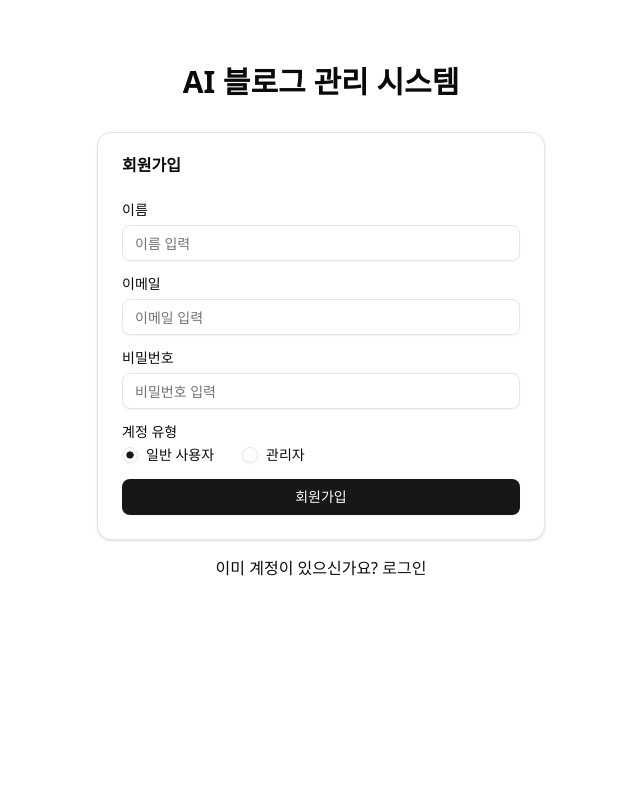
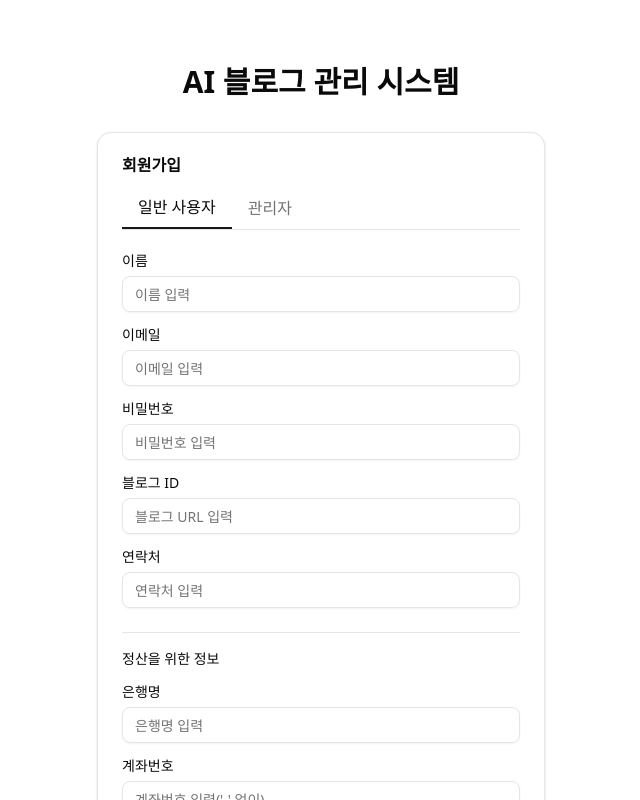
Before and after one commit to Han-Seung-Chan/AI-Blog, a Next.js app: page /register in a window 1280 px wide. Shown: the top 800 px of the page, without its empty margins (319-959 px from the left). Built offline with nearby package versions, Linux system fonts and the light colour scheme; no server answers.

Commit message:
feat: Modify DB columns and logic related to user login

```diff
--- a/src/app/api/auth/register/route.ts
+++ b/src/app/api/auth/register/route.ts
@@ -4,7 +4,16 @@ import { supabase } from "@/lib/supabase";
 
 export async function POST(request: NextRequest) {
   try {
-    const { email, password, name, role = "user" } = await request.json();
+    const {
+      email,
+      password,
+      name,
+      role = "user",
+      blogId,
+      phone,
+      bankName,
+      accountNumber,
+    } = await request.json();
 
     if (!email || !password || !name) {
       return NextResponse.json(
@@ -15,6 +24,18 @@ export async function POST(request: NextRequest) {
       );
     }
 
+    // 일반 사용자인 경우 추가 필수 정보 확인
+    if (role === "user") {
+      if (!blogId || !phone || !bankName || !accountNumber) {
+        return NextResponse.json(
+          {
+            error: "블로그 ID, 연락처, 은행명, 계좌번호는 필수 항목입니다.",
+          },
+          { status: 400 },
+        );
+      }
+    }
+
     // 사용자 등록
     const { data, error: authError } = await supabase.auth.signUp({
       email,
@@ -23,6 +44,13 @@ export async function POST(request: NextRequest) {
         data: {
           name,
           role,
+          // 일반 사용자일 경우에만 추가 정보 포함
+          ...(role === "user" && {
+            blog_id: blogId,
+            phone,
+            bank_name: bankName,
+            account_number: accountNumber,
+          }),
         },
       },
     });
@@ -33,13 +61,24 @@ export async function POST(request: NextRequest) {
 
     // Supabase Auth가 users 테이블을 자동으로 생성하지 않으므로
     // 커스텀 사용자 테이블에 정보 추가
-    const { error: profileError } = await supabase.from("users").insert({
+    const userInsertData = {
       id: data.user.id,
       email,
       name,
       role: role === "admin" ? "admin" : "user", // 관리자 역할은 제한적으로 허용
       created_at: new Date(),
-    });
+      // 일반 사용자일 경우에만 추가 정보 포함
+      ...(role === "user" && {
+        blog_id: blogId,
+        phone,
+        bank_name: bankName,
+        account_number: accountNumber,
+      }),
+    };
+
+    const { error: profileError } = await supabase
+      .from("users")
+      .insert(userInsertData);
 
     if (profileError) {
       // 롤백 처리 (사용자는 생성되었지만 프로필 정보 생성 실패)
--- a/src/components/auth/RegisterForm.tsx
+++ b/src/components/auth/RegisterForm.tsx
@@ -7,25 +7,74 @@ import { Button } from "@/components/ui/button";
 import { Card, CardContent, CardHeader, CardTitle } from "@/components/ui/card";
 import { Input } from "@/components/ui/input";
 import { Label } from "@/components/ui/label";
-import { RadioGroup, RadioGroupItem } from "@/components/ui/radio-group";
 import { useAuth } from "@/hooks/useAuth";
 
 export function RegisterForm() {
   const [name, setName] = useState("");
   const [email, setEmail] = useState("");
   const [password, setPassword] = useState("");
-  const [role, setRole] = useState("user");
+  const [blogId, setBlogId] = useState("");
+  const [phone, setPhone] = useState("");
+  const [bankName, setBankName] = useState("");
+  const [accountNumber, setAccountNumber] = useState("");
+  const [activeTab, setActiveTab] = useState<"user" | "admin">("user");
   const { register, isLoading, error } = useAuth();
 
   const handleSubmit = async (e: React.FormEvent) => {
     e.preventDefault();
-    await register(email, password, name, role);
+
+    // 일반 사용자 회원가입인 경우 추가 정보 포함
+    if (activeTab === "user") {
+      await register({
+        email,
+        password,
+        name,
+        role: "user" as const,
+        blogId,
+        phone,
+        bankName,
+        accountNumber,
+      });
+    } else {
+      await register({
+        email,
+        password,
+        name,
+        role: "admin" as const,
+      });
+    }
   };
 
   return (
     <Card className="mx-auto w-full max-w-md">
       <CardHeader>
         <CardTitle>회원가입</CardTitle>
+
+        {/* 탭 버튼 */}
+        <div className="mt-4 flex border-b">
+          <button
+            className={`px-4 pb-2 ${
+              activeTab === "user"
+                ? "border-primary border-b-2 font-medium"
+                : "text-muted-foreground"
+            }`}
+            onClick={() => setActiveTab("user")}
+            type="button"
+          >
+            일반 사용자
+          </button>
+          <button
+            className={`px-4 pb-2 ${
+              activeTab === "admin"
+                ? "border-primary border-b-2 font-medium"
+                : "text-muted-foreground"
+            }`}
+            onClick={() => setActiveTab("admin")}
+            type="button"
+          >
+            관리자
+          </button>
+        </div>
       </CardHeader>
       <CardContent>
         <form onSubmit={handleSubmit} className="space-y-4">
@@ -61,23 +110,58 @@ export function RegisterForm() {
               required
             />
           </div>
-          <div className="space-y-2">
-            <Label>계정 유형</Label>
-            <RadioGroup
-              value={role}
-              onValueChange={setRole}
-              className="flex space-x-4"
-            >
-              <div className="flex items-center space-x-2">
-                <RadioGroupItem value="user" id="user" />
-                <Label htmlFor="user">일반 사용자</Label>
+
+          {/* 일반 사용자 탭에서만 표시되는 추가 필드 */}
+          {activeTab === "user" && (
+            <>
+              <div className="space-y-2">
+                <Label htmlFor="blogId">블로그 ID</Label>
+                <Input
+                  id="blogId"
+                  value={blogId}
+                  onChange={(e) => setBlogId(e.target.value)}
+                  placeholder="블로그 URL 입력"
+                  required
+                />
               </div>
-              <div className="flex items-center space-x-2">
-                <RadioGroupItem value="admin" id="admin" />
-                <Label htmlFor="admin">관리자</Label>
+              <div className="space-y-2">
+                <Label htmlFor="phone">연락처</Label>
+                <Input
+                  id="phone"
+                  type="tel"
+                  value={phone}
+                  onChange={(e) => setPhone(e.target.value)}
+                  placeholder="연락처 입력"
+                  required
+                />
               </div>
-            </RadioGroup>
-          </div>
+
+              <div className="mt-6 border-t pt-4">
+                <h3 className="mb-3 text-sm font-medium">정산을 위한 정보</h3>
+              </div>
+
+              <div className="space-y-2">
+                <Label htmlFor="bankName">은행명</Label>
+                <Input
+                  id="bankName"
+                  value={bankName}
+                  onChange={(e) => setBankName(e.target.value)}
+                  placeholder="은행명 입력"
+                  required
+                />
+              </div>
+              <div className="space-y-2">
+                <Label htmlFor="accountNumber">계좌번호</Label>
+                <Input
+                  id="accountNumber"
+                  value={accountNumber}
+                  onChange={(e) => setAccountNumber(e.target.value)}
+                  placeholder="계좌번호 입력('-' 없이)"
+                  required
+                />
+              </div>
+            </>
+          )}
 
           {error && <p className="text-destructive text-sm">{error}</p>}
 
--- a/src/hooks/useAuth.ts
+++ b/src/hooks/useAuth.ts
@@ -9,20 +9,14 @@ import {
   registerUser,
   setupAuthStateChangeListener,
 } from "@/services/auth/auth-service";
-import { User } from "@/types/auth";
-
+import { User, UserRegisterData } from "@/types/auth";
 interface AuthState {
   user: User | null;
   isAdmin: boolean;
   isLoading: boolean;
   error: string;
   login: (email: string, password: string) => Promise<void>;
-  register: (
-    email: string,
-    password: string,
-    name: string,
-    role: string,
-  ) => Promise<void>;
+  register: (userData: UserRegisterData) => Promise<void>;
   logout: () => Promise<void>;
 }
 
@@ -102,20 +96,15 @@ export function useAuth(): AuthState {
     }
   };
 
-  // 회원가입 함수
-  const register = async (
-    email: string,
-    password: string,
-    name: string,
-    role: string,
-  ) => {
+  // 회원가입 함수 - 수정됨
+  const register = async (userData: UserRegisterData) => {
     setIsLoading(true);
     setError("");
     try {
-      await registerUser(email, password, name, role);
+      await registerUser(userData);
 
       // 자동 로그인 (회원가입 후)
-      await login(email, password);
+      await login(userData.email, userData.password);
     } catch (err: any) {
       setError(err.message || "회원가입 중 오류가 발생했습니다");
       setIsLoading(false);
--- a/src/services/auth/auth-service.ts
+++ b/src/services/auth/auth-service.ts
@@ -1,5 +1,5 @@
 import { supabase } from "@/lib/supabase";
-import { AuthSession, User } from "@/types/auth";
+import { AuthSession, User, UserRegisterData } from "@/types/auth";
 
 // 현재 세션 정보 조회
 export async function getCurrentSession() {
@@ -40,19 +40,14 @@ export async function loginUser(
   return result.data;
 }
 
-// 회원가입 API 호출
-export async function registerUser(
-  email: string,
-  password: string,
-  name: string,
-  role: string,
-): Promise<User> {
+// 회원가입 API 호출 (수정됨)
+export async function registerUser(userData: UserRegisterData): Promise<User> {
   const response = await fetch("/api/auth/register", {
     method: "POST",
     headers: {
       "Content-Type": "application/json",
     },
-    body: JSON.stringify({ email, password, name, role }),
+    body: JSON.stringify(userData),
   });
 
   const result = await response.json();
--- a/src/types/auth.ts
+++ b/src/types/auth.ts
@@ -5,6 +5,10 @@ export interface User {
   name?: string;
   created_at?: string;
   profile_image?: string | null;
+  blog_id?: string | null;
+  phone?: string | null;
+  bank_name?: string | null;
+  account_number?: string | null;
 }
 
 export interface AuthSession {
@@ -18,35 +22,13 @@ export interface LoginResponse {
   session: AuthSession;
 }
 
-export interface RegisterData {
+export interface UserRegisterData {
   email: string;
   password: string;
   name: string;
   role: "admin" | "user";
+  blogId?: string;
+  phone?: string;
+  bankName?: string;
+  accountNumber?: string;
 }
-export interface User {
-  id: string;
-  email: string;
-  role?: "admin" | "user";
-  name?: string;
-  created_at?: string;
-  profile_image?: string | null;
-}
-
-export interface AuthSession {
-  user: User;
-  access_token: string;
-  refresh_token: string;
-}
-
-export interface LoginResponse {
-  user: User;
-  session: AuthSession;
-}
-
-export interface RegisterData {
-  email: string;
-  password: string;
-  name: string;
-  role: "admin" | "user";
-}
```
